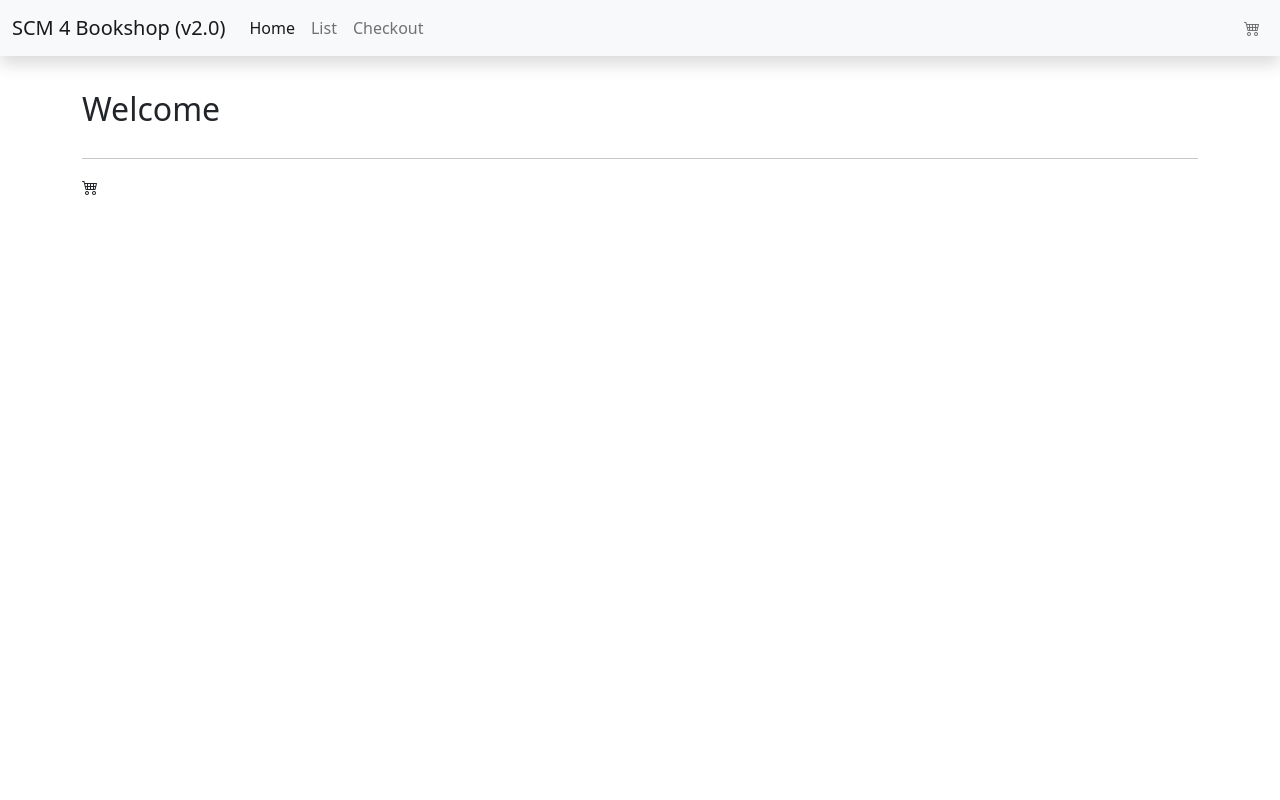
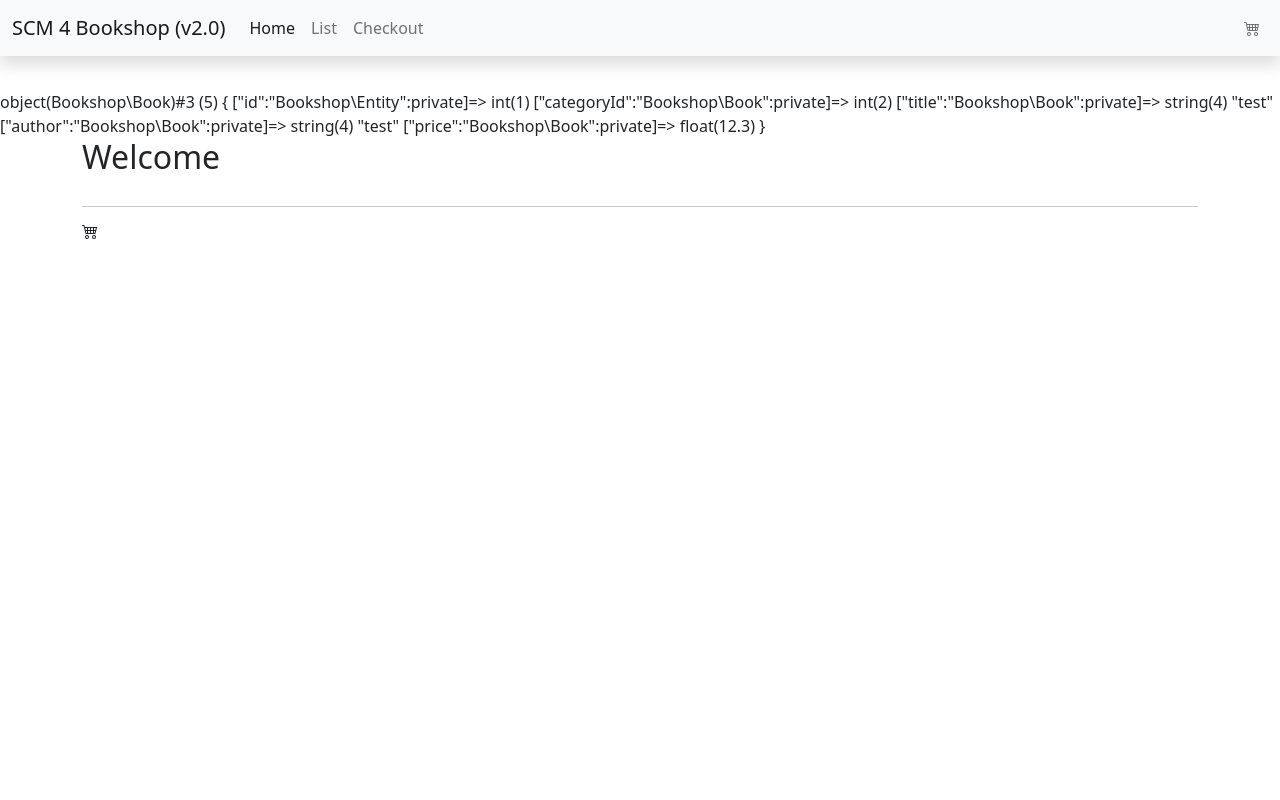
Before and after one commit to elmarputz/class-bookstore-php-dev-25, a PHP site: page / in a window 1280 px wide. Run offline with PHP 8.4, Linux system fonts and the light colour scheme.

Commit message:
base objects and tests

```diff
--- a/site/inc/bootstrap.php
+++ b/site/inc/bootstrap.php
@@ -6,3 +6,10 @@ ini_set('display_errors', 1);
 
 // define default view
 $default_view = 'welcome';
+
+spl_autoload_register(function (string $class) {
+   $filename = __DIR__ . '/../lib/' . str_replace('\\', DIRECTORY_SEPARATOR, $class) . '.php';
+   if (file_exists($filename)) {
+       require_once $filename;
+   }
+});
--- a/site/index.php
+++ b/site/index.php
@@ -1,4 +1,6 @@
 <?php
+
+use Bookshop\Book;
 
 require_once ('inc/bootstrap.php');
 
@@ -11,4 +13,7 @@ if (isset($_REQUEST['view'])
     $view = $_REQUEST['view'];
 }
 
+$book = new Book(1,2,"test", "test", 12.3);
+var_dump($book);
+
 require_once ('views/' . $view . '.php');
--- /dev/null
+++ b/site/lib/Bookshop/Book.php
@@ -0,0 +1,35 @@
+<?php
+namespace Bookshop;
+
+class Book extends Entity {
+
+    private int $categoryId;
+    private string $title;
+    private string $author;
+    private float $price;
+
+
+    public function __construct(int $id, int $categoryId, string $title, string $author, float $price) {
+
+        parent::__construct($id);
+        $this->categoryId = $categoryId;
+        $this->title = $title;
+        $this->author = $author;
+        $this->price = $price;
+    }
+
+    public function getCategoryId() : int {
+        return $this->categoryId;
+    }
+    public function getTitle() : string {
+        return $this->title;
+    }
+    public function getAuthor() : string {
+        return $this->author;
+    }
+    public function getPrice() : float {
+        return $this->price;
+    }
+
+
+}
--- /dev/null
+++ b/site/lib/Bookshop/Entity.php
@@ -0,0 +1,18 @@
+<?php
+namespace Bookshop;
+
+interface IData {
+    public function getId() : int;
+}
+
+class Entity implements IData {
+    private int $id;
+
+    public function __construct(int $id) {
+        $this->id = $id;
+    }
+
+    public function getId() : int {
+        return $this->id;
+    }
+}
```
